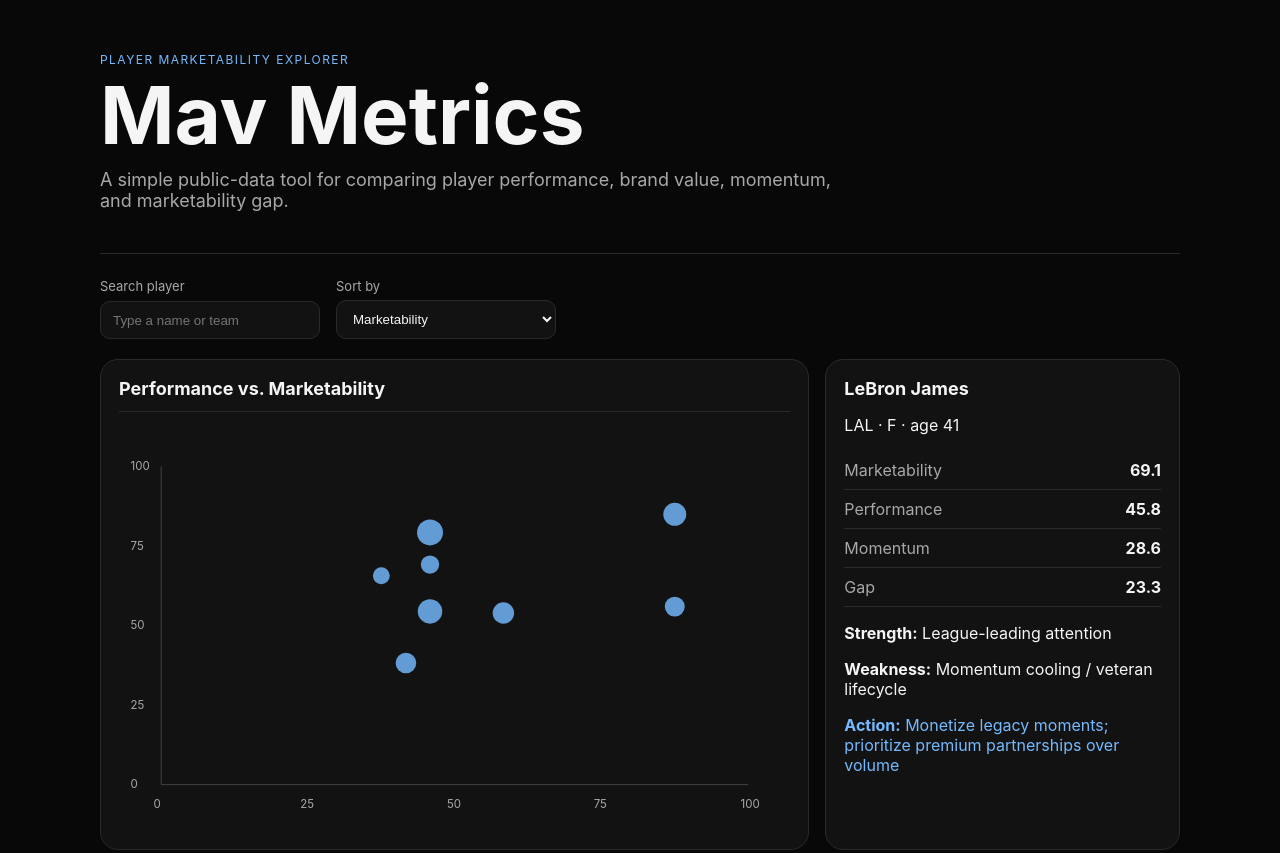
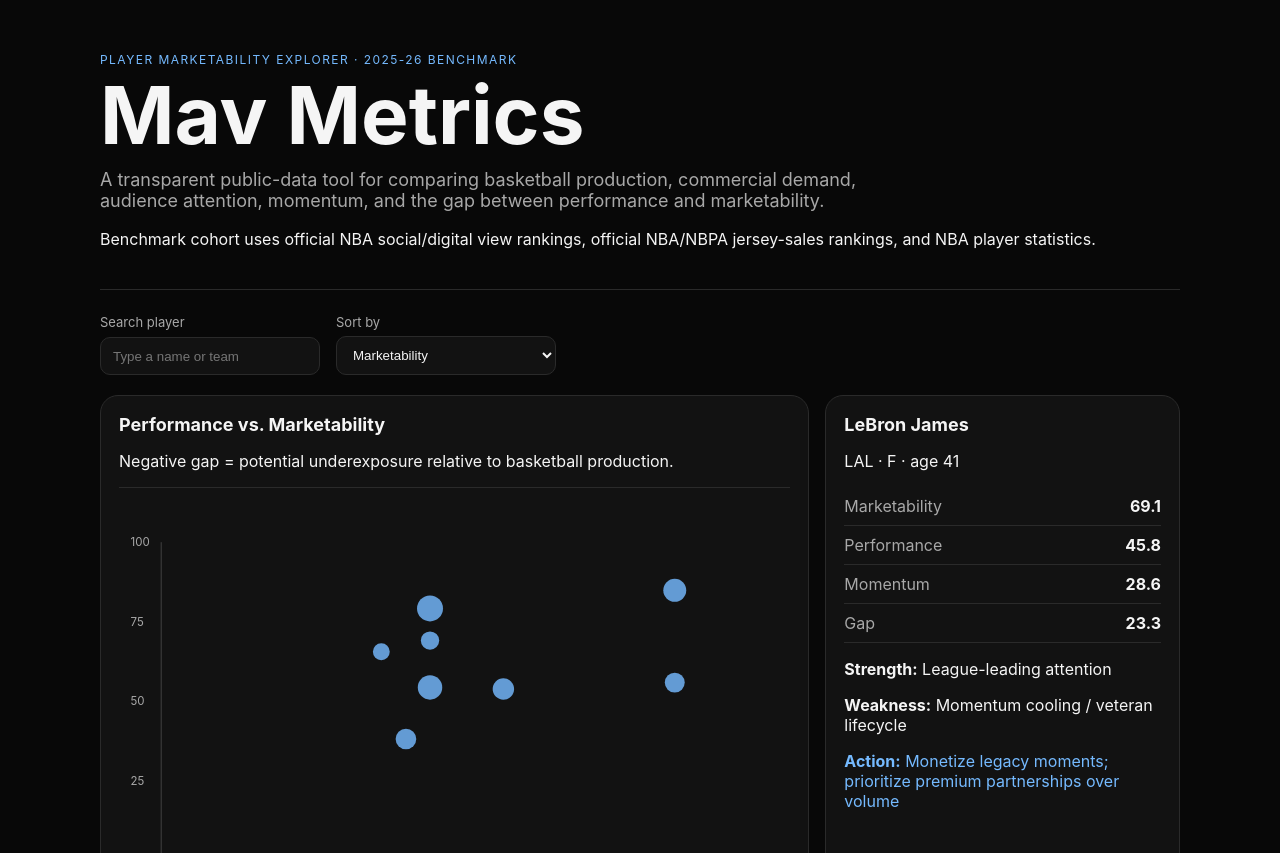
Before and after one commit to joshmzamora/mav-metrics, a website: page dashboard/index.html in a window 1280 px wide. Shown: the top 853 px of the page. Drawn offline with Linux system fonts and the light colour scheme.

Commit message:
Polish dashboard for verified 2025-26 cohort

```diff
--- a/dashboard/index.html
+++ b/dashboard/index.html
@@ -9,9 +9,10 @@
 <body>
   <main class="app">
     <section class="hero">
-      <p class="eyebrow">Player Marketability Explorer</p>
+      <p class="eyebrow">Player Marketability Explorer · 2025-26 benchmark</p>
       <h1>Mav Metrics</h1>
-      <p class="lede">A simple public-data tool for comparing player performance, brand value, momentum, and marketability gap.</p>
+      <p class="lede">A transparent public-data tool for comparing basketball production, commercial demand, audience attention, momentum, and the gap between performance and marketability.</p>
+      <p class="source-note">Benchmark cohort uses official NBA social/digital view rankings, official NBA/NBPA jersey-sales rankings, and NBA player statistics.</p>
     </section>
 
     <section class="controls">
@@ -32,8 +33,13 @@
 
     <section class="grid">
       <div class="chart-card">
-        <h2>Performance vs. Marketability</h2>
-        <svg id="scatter" viewBox="0 0 700 420" role="img" aria-label="Scatterplot"></svg>
+        <div class="card-heading">
+          <div>
+            <h2>Performance vs. Marketability</h2>
+            <p>Negative gap = potential underexposure relative to basketball production.</p>
+          </div>
+        </div>
+        <svg id="scatter" viewBox="0 0 700 420" role="img" aria-label="Performance versus marketability scatterplot"></svg>
       </div>
       <aside class="player-card" id="detail">
         <h2>Select a player</h2>
@@ -57,6 +63,8 @@
         <tbody id="rows"></tbody>
       </table>
     </section>
+
+    <p class="footnote">Proof-of-concept benchmark, not an official Dallas Mavericks model. Scores are relative to the selected cohort and are intended for decision support.</p>
   </main>
   <script src="app.js"></script>
 </body>
```
